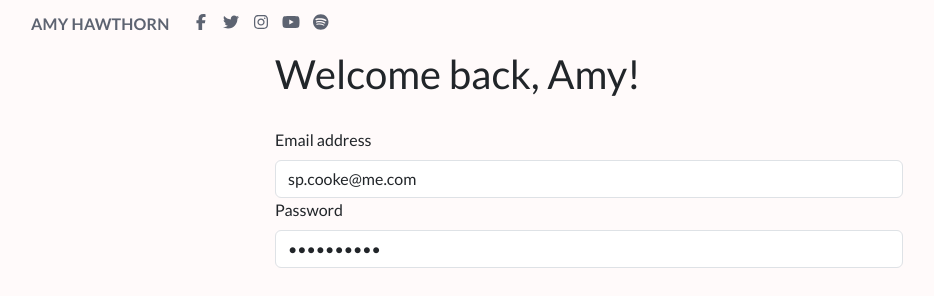
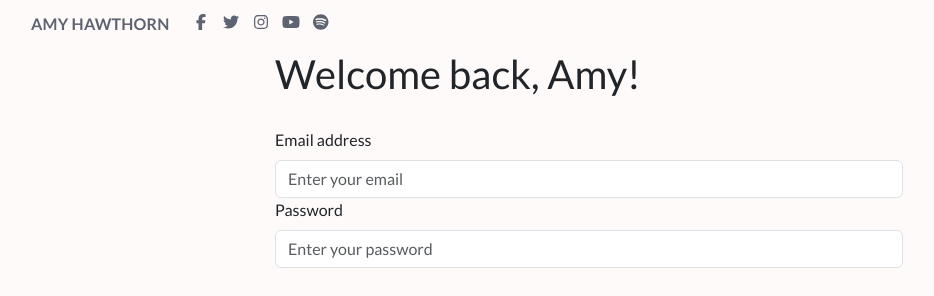
Before and after one commit to spookycookie27/hawthorn, a React (Create React App) app in the folder app-singer/: page /login in a window 1280 px wide. Shown: the top 296 px of the page, without its empty margins (51-985 px from the left). Built offline with nearby package versions, Linux system fonts and the light colour scheme.

Commit message:
remove password

```diff
--- a/app-singer/src/components/Login.js
+++ b/app-singer/src/components/Login.js
@@ -8,8 +8,8 @@ import './Login.scss';
 
 const Login = () => {
   const navigate = useNavigate();
-  const [email, setEmail] = useState('sp.cooke@me.com');
-  const [pass, setPass] = useState('Chajamrob1');
+  const [email, setEmail] = useState('');
+  const [pass, setPass] = useState('');
   const [isEmailValid, setIsEmailValid] = useState(true);
   const [isPassValid, setIsPassValid] = useState(true);
 
```
